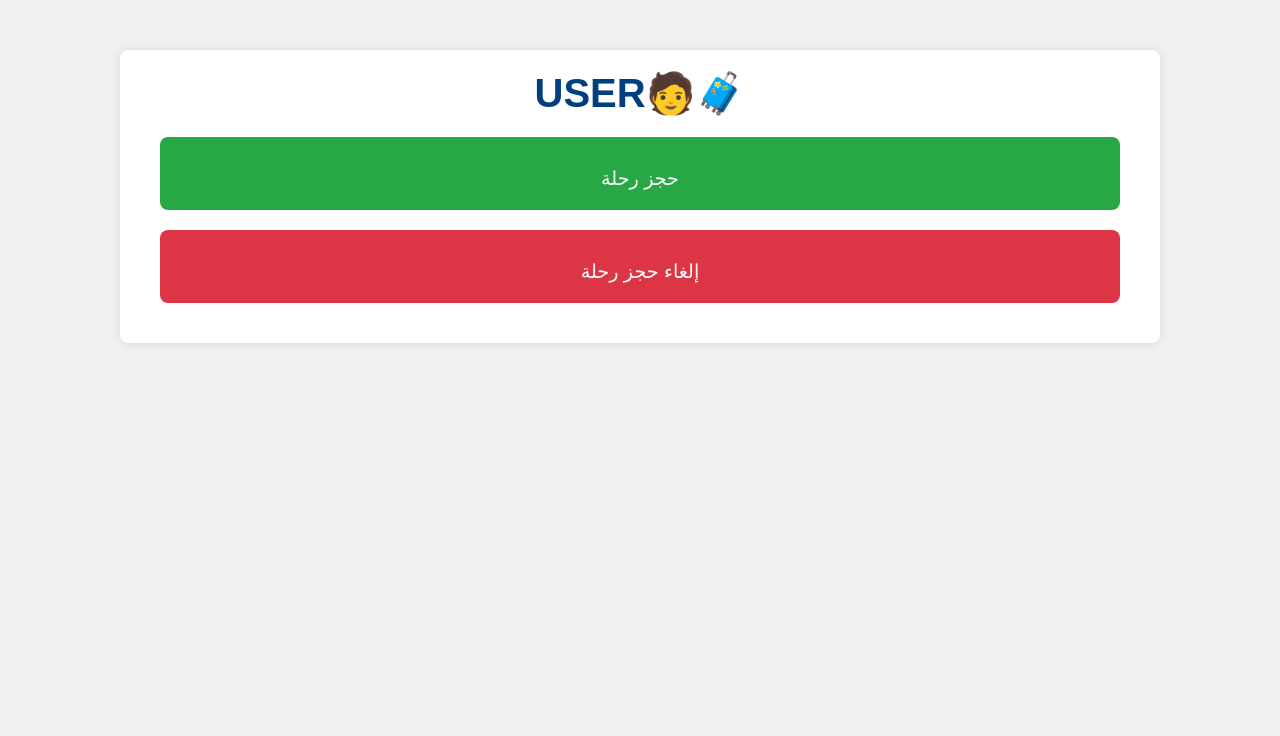
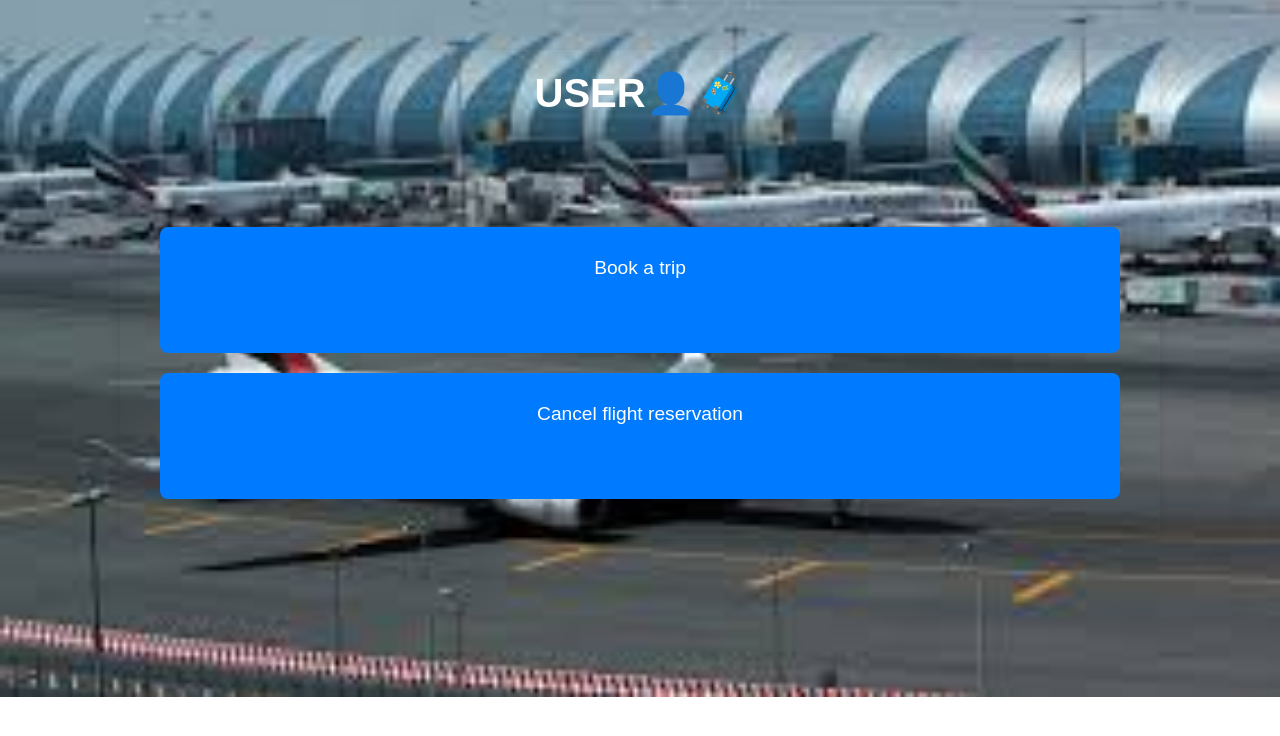
Before and after one commit to RanyaAli20/Assignment_315, a PHP site: page /user_page.php in a window 1280 px wide. Shown: the top 736 px of the page. Run offline with PHP 8.4, Linux system fonts and the light colour scheme.

Commit message:
Update user_page.php

```diff
--- a/user_page.php
+++ b/user_page.php
@@ -1,3 +1,10 @@
+<?php
+// يبدأ الجلسة ويتصل بقاعدة البيانات إذا لزم الأمر
+
+// يمكن إضافة أي منطق PHP هنا إذا لزم الأمر
+
+?>
+
 <!DOCTYPE html>
 <html lang="ar">
 <head>
@@ -9,15 +16,27 @@
             font-family: 'Arial', sans-serif;
             margin: 0;
             padding: 0;
-            background-color: #f0f0f0;
+
             color: #333;
+            background-image: url('images (1).jpeg'); /* يمكنك تغيير الصورة إلى صورة الخلفية التي تريدها */
+    background-size: cover;
+    background-position: center;
+    background-repeat: no-repeat;
         }
         .container {
+
+    padding: 30px;
+    border-radius: 8px;
+    box-shadow: 0 0 15px rgba(0, 0, 0, 0.2);
+    max-width: 600px;
+    width: 100%;
+    text-align: center;
+
             width: 80%;
             max-width: 1000px;
             margin: 50px auto;
             padding: 20px;
-            background: #fff;
+
             border-radius: 8px;
             box-shadow: 0 0 10px rgba(0, 0, 0, 0.1);
         }
@@ -28,12 +47,12 @@
         .header h1 {
             margin: 0;
             font-size: 2.5em;
-            color: #004080;
+            color:#fff;
         }
         .box {
             margin: 20px;
             padding: 20px;
-            background: #28a745; /* الأخضر للزر الأخضر */
+            background: #007BFF;
             color: #fff;
             border-radius: 8px;
             text-align: center;
@@ -41,7 +60,7 @@
             transition: background 0.3s;
         }
         .box:hover {
-            background: #218838; /* لون أغمق عند التمرير */
+            background: #004080;
         }
         .box a {
             color: #fff;
@@ -54,23 +73,33 @@
             text-decoration: underline;
         }
         .box.cancel {
-            background: #dc3545; /* الأحمر لإلغاء الحجز */
+            background: #007bff; /* الأحمر لإلغاء الحجز */
         }
         .box.cancel:hover {
-            background: #c82333; /* لون أغمق عند التمرير */
+            background: gray; /* لون أغمق عند التمرير */
         }
     </style>
 </head>
 <body>
     <div class="container">
         <div class="header">
-            <h1>USER🧑🧳</h1>
+            <h1>USER👤🧳</h1>
+            <br>
+            <br>
+            <br>
+            <br><br>
         </div>
         <div class="box">
-            <a href="booking_form2.php">حجز رحلة</a>
+            <a href="booking_form2.php">Book a trip</a>
+            <br>
+            <br>
+            <br>
         </div>
         <div class="box cancel">
-            <a href="booking_form2.php">إلغاء حجز رحلة</a>
+            <a href="booking_form2.php">Cancel flight reservation</a>
+            <br>
+            <br>
+            <br>
         </div>
     </div>
 </body>
```
